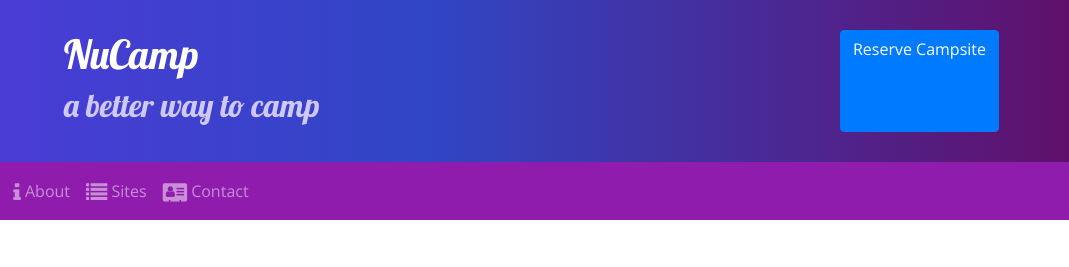
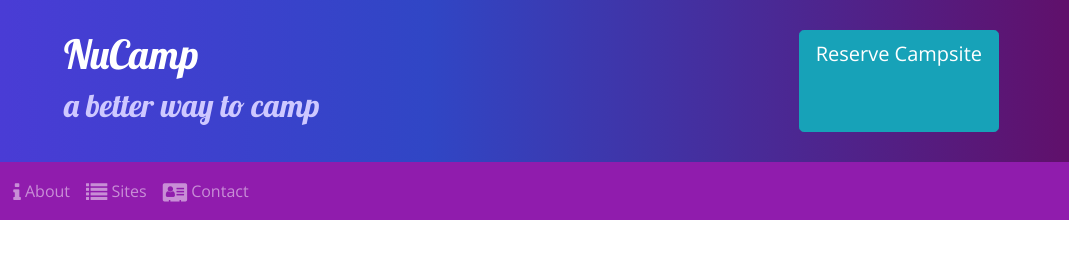
Before and after one commit to SamerBchr/BootstrapProject, a website: page index.html in a window 1280 px wide. Shown: the top 267 px of the page, 211-1280 px from the left. Drawn offline with nearby package versions, Linux system fonts and the light colour scheme.

Commit message:
Tooltips

```diff
--- a/index.html
+++ b/index.html
@@ -26,7 +26,10 @@
 
                 </div>
 
-                <a href="#reserveForm" class=" btn btn-primary" role="button">Reserve Campsite</a>
+                <a href="#reserveForm" role="button" class="btn btn-lg btn-info" data-toggle="tooltip"
+                    data-placement="bottom" data-html="true"
+                    title="Or call us at <br/><strong>1-206-555-1234</strong>">Reserve Campsite</a>
+
 
 
             </div>
@@ -191,6 +194,11 @@
     <script src="node_modules/jquery/dist/jquery.slim.min.js"></script>
     <script src="node_modules/popper.js/dist/umd/popper.min.js"></script>
     <script src="node_modules/bootstrap/dist/js/bootstrap.min.js"></script>
+    <script>
+        $(function () {
+            $('[data-toggle="tooltip"]').tooltip()
+        })
+    </script>
 </body>
 
 </html>
```
